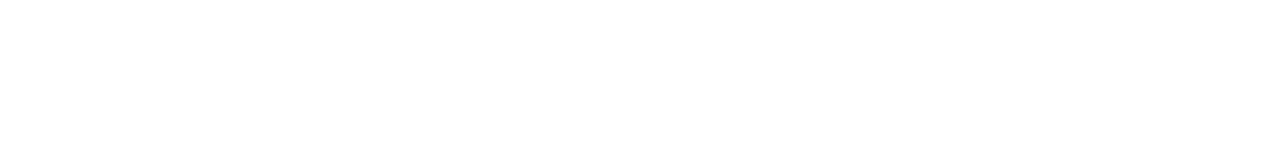
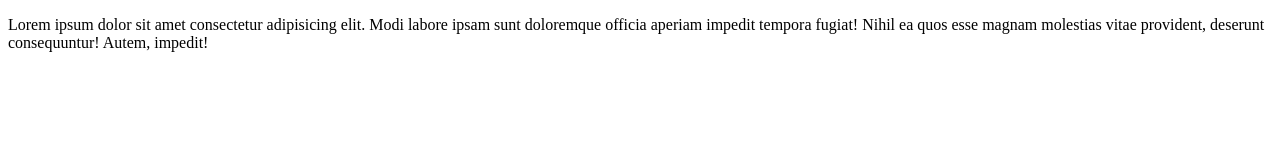
Before and after one commit to babuhassan664/first-repo, a plain HTML site: page index.html in a window 1280 px wide. Drawn offline with Linux system fonts and the light colour scheme.

Commit message:
new commit

```diff
--- a/index.html
+++ b/index.html
@@ -7,6 +7,6 @@
     <title>first-repo</title>
 </head>
 <body>
-
+    <P>Lorem ipsum dolor sit amet consectetur adipisicing elit. Modi labore ipsam sunt doloremque officia aperiam impedit tempora fugiat! Nihil ea quos esse magnam molestias vitae provident, deserunt consequuntur! Autem, impedit!</P>
 </body>
 </html>
--- a/styell.css
+++ b/styell.css
@@ -0,0 +1,3 @@
+P{
+    color: blue;
+}
```
